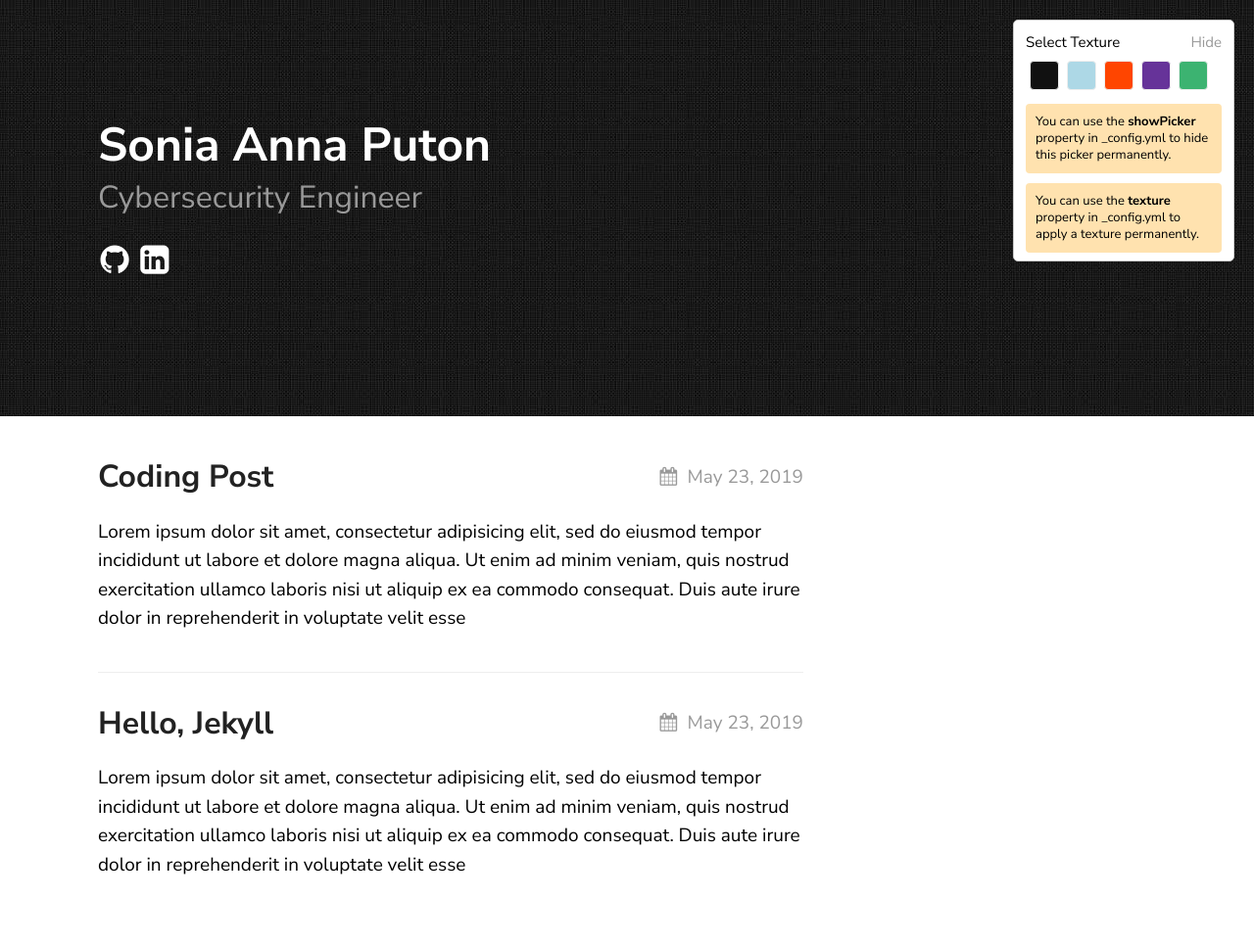
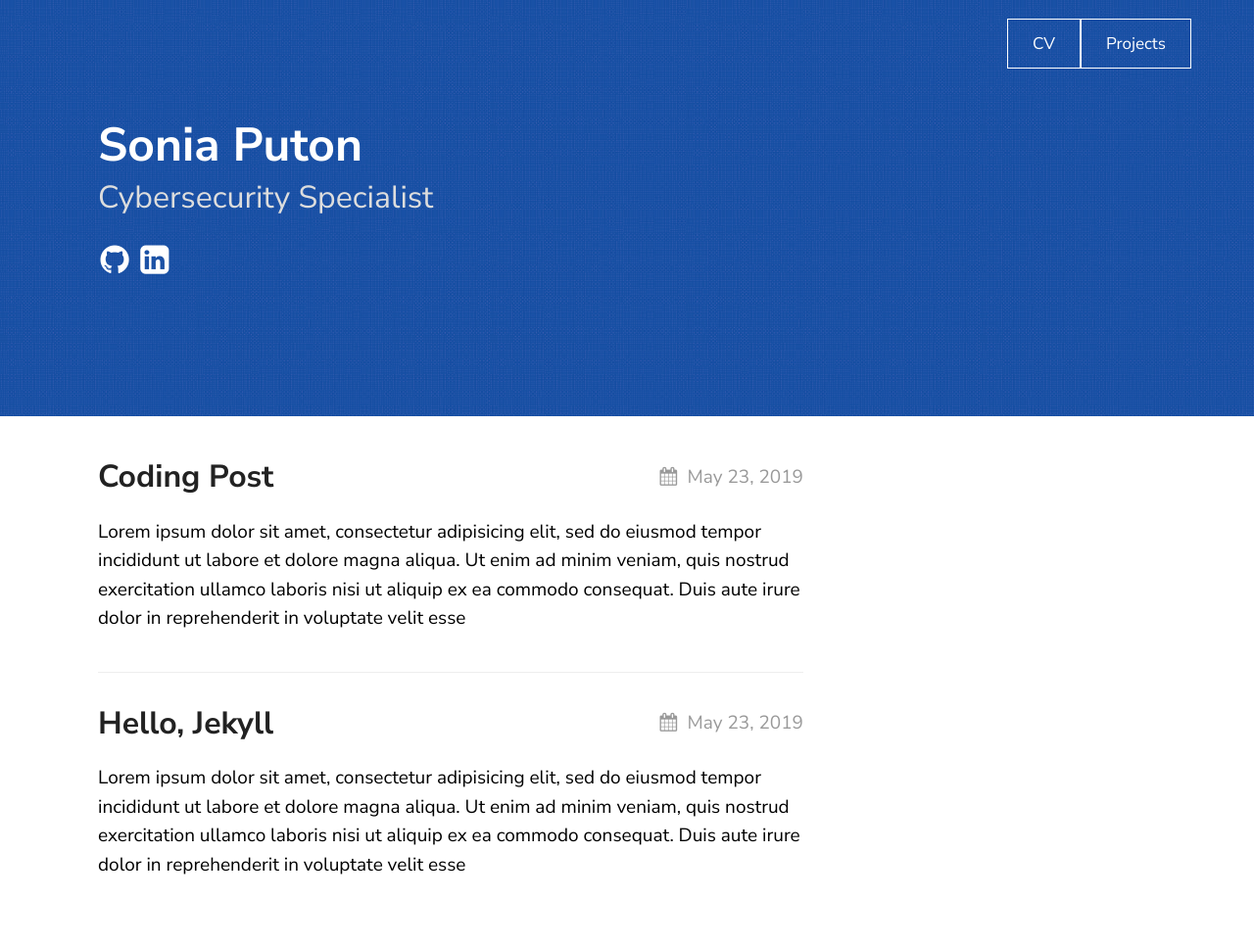
Before and after one commit to soniaanna/soniaanna.github.io, a Jekyll site: the page built from index.md, in a window 1280 px wide. Shown: the whole page at 98% size. Built offline with Jekyll 4.4.1, drawn with Linux system fonts in a browser that asks for light colours; our own code applies the rules of GitHub Pages for plain Markdown files.

Commit message:
formatting

```diff
--- a/_config.yml
+++ b/_config.yml
@@ -4,8 +4,8 @@ email: soniaanna@protonmail.com
 description: > # this means to ignore newlines until "show_exerpts:"
   Welcome to my personal space. Dive in to explore my projects and insights in the world of cybersecurity.
 show_excerpts: true # set to true to show excerpts on the homepage
-baseurl: /texture
 remote_theme: samarsault/texture
+layout: Home
 
 # Minima date format
 # refer to http://shopify.github.io/liquid/filters/date/ if you want to customize this
@@ -14,12 +14,19 @@ sass:
 
 permalink: /posts/:title/
 texture:
-  title: Sonia Anna Puton
-  tagline: Cybersecurity Engineer
+  title: Sonia Puton
+  tagline: Cybersecurity Specialist
   date_format: "%b %-d, %Y"
-  style: black
-  showNav: false
-  showPicker: true
+  style: blue # or any other color you prefer
+  showPicker: false
+  showNav: true
+  navigation:
+    - title: CV
+      url: "/cv"
+    - title: Projects
+      url: "/projects"
+  # Add any other configurations like Google Analytics ID, Disqus comments, etc.
+
 
   # generate social links in footer
   social_links:
```
